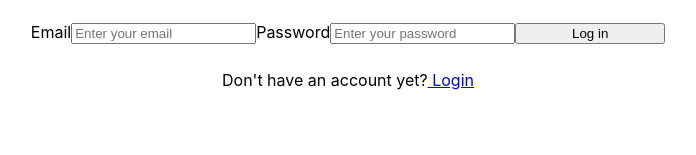
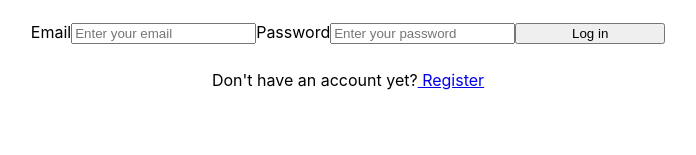
Before and after one commit to Ivangg88/ejemplo-fetch-y-context, a React (Create React App) app: page /login in a window 1280 px wide. Shown: the part 145-300 px from the top of the page, without its empty margins (292-988 px from the left). Built offline with nearby package versions, Linux system fonts and the light colour scheme.

Commit message:
modificados Navlinks en register y login

```diff
--- a/src/components/Login/Login.tsx
+++ b/src/components/Login/Login.tsx
@@ -41,7 +41,7 @@ export const Login = () => {
       </form>
       <p>
         Don't have an account yet?
-        <NavLink to="/login"> Login</NavLink>
+        <NavLink to="/register"> Register</NavLink>
       </p>
     </div>
   );
--- a/src/components/Register/Register.tsx
+++ b/src/components/Register/Register.tsx
@@ -42,7 +42,7 @@ const Register = (): JSX.Element => {
 
       <p>
         Have an account yet?
-        <NavLink to="/register">Register</NavLink>
+        <NavLink to="/login">Login</NavLink>
       </p>
     </div>
   );
```
